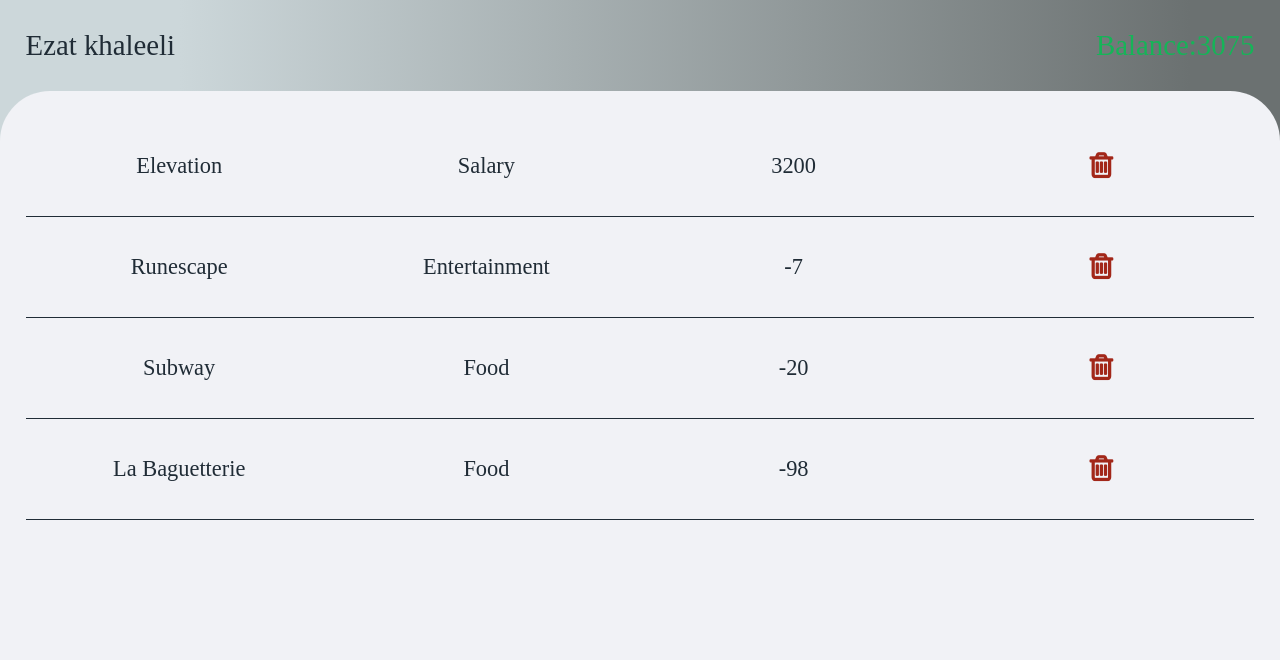
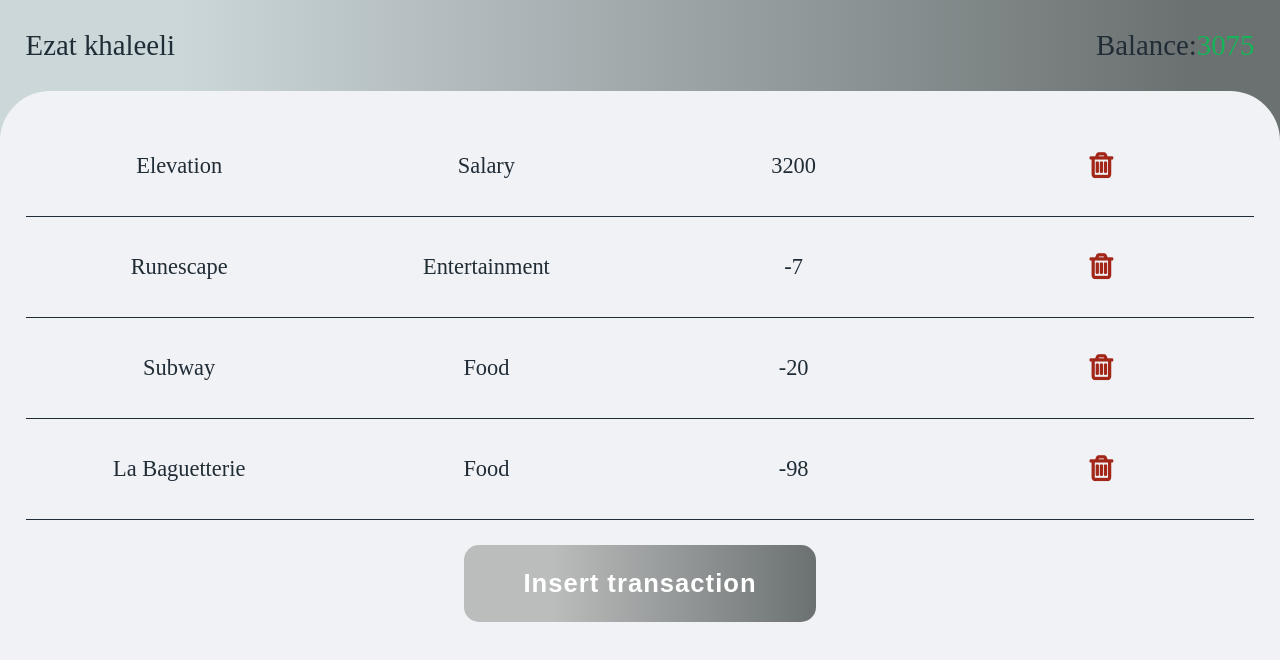
Before and after one commit to ezatkh/react-bank-project, a React (Create React App) app in the folder react-bank/: page / in a window 1280 px wide. Shown: the top 660 px of the page. Built offline with nearby package versions, Linux system fonts and the light colour scheme; a web font is replaced by a local one.

Commit message:
add features to inputs

```diff
--- a/react-bank/src/App.css
+++ b/react-bank/src/App.css
@@ -32,3 +32,9 @@ color: #16b458
 .redBalance{
     color: #a22719
 }
+span{
+    color:rgb(32, 44, 54);
+}
+a{
+    text-decoration: none;
+}
--- a/react-bank/src/App.js
+++ b/react-bank/src/App.js
@@ -42,8 +42,19 @@ class App extends Component {
       return key.vendor;
     });
     if (totalSum > 500) {
-      balance = <p className="greenBalance">Balance:{totalSum}</p>;
-    } else balance = <p className="redBalance">Balance:{totalSum}</p>;
+      balance = (
+        <p className="greenBalance">
+          <span>Balance:</span>
+          {totalSum}
+        </p>
+      );
+    } else
+      balance = (
+        <p className="redBalance">
+          <span>Balance:</span>
+          {totalSum}
+        </p>
+      );
     return (
       <Router>
         <div className="App">
--- a/react-bank/src/components/Operations.js
+++ b/react-bank/src/components/Operations.js
@@ -26,25 +26,40 @@ class Operations extends Component {
     });
   };
   DepositTransactions = () => {
+    let amountInput = this.state.amountInput;
+    let vendorInput = this.state.vendorInput;
+    let categoryInput = this.state.categoryInput;
+    if (amountInput && vendorInput && categoryInput) {
+      if (!isNaN(amountInput)) {
         let newTransaction = {
-      amount: parseInt(this.state.amountInput),
-      vendor: this.state.vendorInput,
-      category: this.state.categoryInput,
+          amount: parseInt(amountInput),
+          vendor: vendorInput,
+          category: categoryInput,
         };
         this.props.addTransaction(newTransaction);
+      } else alert("amount should be a number");
+    } else alert("please fill all fields");
   };
+
   WithdrawTransactions = () => {
+    let amountInput = this.state.amountInput;
+    let vendorInput = this.state.vendorInput;
+    let categoryInput = this.state.categoryInput;
+    if (amountInput && vendorInput && categoryInput) {
+      if (!isNaN(amountInput)) {
         let newTransaction = {
-      amount: parseInt(this.state.amountInput) * -1,
-      vendor: this.state.vendorInput,
-      category: this.state.categoryInput,
+          amount: parseInt(amountInput) * -1,
+          vendor: vendorInput,
+          category: categoryInput,
         };
         this.props.addTransaction(newTransaction);
+      } else alert("amount should be a number");
+    } else alert("please fill all fields");
   };
   render() {
     return (
       <div className="operations">
-        <div className="vendorInput">
+        <div className="vendorInput in">
           <label>vendor</label>
           <input
             type="text"
@@ -52,7 +67,7 @@ class Operations extends Component {
             onChange={this.changeVendorInput}
           />
         </div>
-        <div className="categoryInput">
+        <div className="categoryInput in">
           <label>category</label>
           <input
             type="text"
@@ -60,7 +75,7 @@ class Operations extends Component {
             onChange={this.changeCategoryInput}
           />
         </div>
-        <div className="amountInput">
+        <div className="amountInput in">
           <label>amount</label>
           <input
             type="text"
--- a/react-bank/src/components/Transactions.js
+++ b/react-bank/src/components/Transactions.js
@@ -1,6 +1,7 @@
 import React, { Component } from "react";
 import "../styles/Transactions.css";
 import Transaction from "./Transaction";
+import { Link } from "react-router-dom";
 
 class Transactions extends Component {
   render() {
@@ -12,7 +13,16 @@ class Transactions extends Component {
         />
       );
     });
-    return <div className="transactions">{allTransactions} </div>;
+    return (
+      <div className="transactions">
+        {allTransactions}
+        <Link to="/operation">
+          <div className="s">
+            <button className="btn">Insert transaction</button>
+          </div>
+        </Link>
+      </div>
+    );
   }
 }
 
--- a/react-bank/src/styles/Operations.css
+++ b/react-bank/src/styles/Operations.css
@@ -1,9 +1,8 @@
 .operations{
     color: rgb(32, 44, 54);
     display: grid;
-    grid-template-columns: repeat(auto-fill, 25%);
+    grid-template-columns: repeat(1fr 4fr 1fr);
     grid-auto-rows: 150px;
-
     align-items: center;
 }
 input{
@@ -12,21 +11,24 @@ input{
     outline: 0;
     border: 0;
     border-bottom: 1px solid rgb(32, 44, 54);
+    width: 350px;
 }
 button{
     border-width: 0;
     color: #FFFFFF;
     cursor: pointer;
-    font-size: 18px;
     font-weight: 700;
     letter-spacing: .04em;
-    line-height: 16px;
-    height:  calc(3rem + 10px );
-    text-shadow: rgba(255, 255, 255, 0.4) 0 0 4px,rgba(255, 255, 255, 0.2) 0 0 12px,rgba(57, 31, 91, 0.6) 1px 1px 4px,rgba(57, 31, 91, 0.32) 4px 4px 16px;
+    height:  calc(2.8rem + 3vh );
+width: calc(4rem + 15vw );
+font-size: calc(.6rem + 1vw );
 }
 button:hover {
     transform: scale(0.96);
   opacity: .80;
+  }
+  .btns{
+justify-self: center;
   }
 .depositBtn{
 border-radius: 20px 0px 0px 20px;
@@ -40,3 +42,6 @@ background: rgba(204,215,218,1);
     background: linear-gradient(90deg, rgb(121, 125, 126) 25%, rgba(107,113,113,1) 100%);
 
 }
+.in{
+    justify-self: center;
+}
--- a/react-bank/src/styles/Transactions.css
+++ b/react-bank/src/styles/Transactions.css
@@ -7,3 +7,20 @@
     font-weight: bold;
     font-size: calc(1rem + 1vw );
 }
+.btn{
+font-size: calc(0.6rem + 1vw );
+margin-top: 2%;
+border-radius: 15px;
+background: linear-gradient(90deg, rgb(187, 188, 188) 25%, rgba(107,113,113,1) 100%);
+height:  calc(2.8rem + 4vh );
+width: calc(6rem + 20vw );
+font-size: calc(.8rem + 1vw );
+}
+.btn:hover {
+    transform: scale(0.96);
+  opacity: .80;
+  }
+  .s{
+    display: flex;
+    justify-content: center;
+  }
```
Lines whose indentation alone changed are shown as unchanged.
